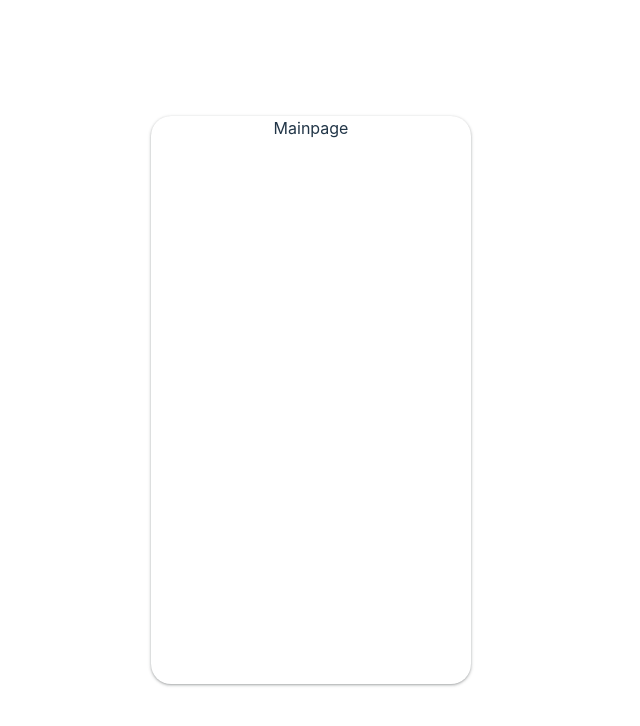
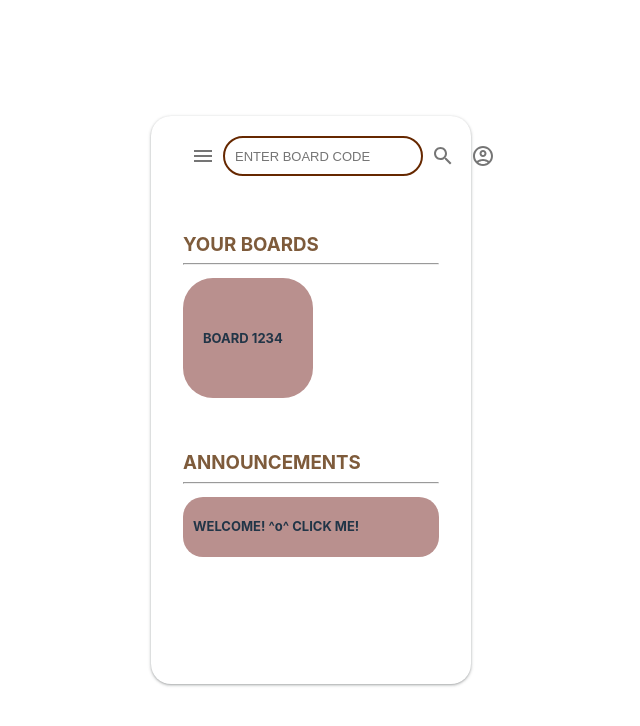
Before and after one commit to colette-exe/join-a-board, a React (Vite) app: page /join-a-board/home in a window 1280 px wide. Shown: the top 726 px of the page, without its empty margins (329-969 px from the left). Built offline with nearby package versions, Linux system fonts and the light colour scheme.

Commit message:
feat: add other pages and functions

```diff
--- a/package.json
+++ b/package.json
@@ -10,6 +10,10 @@
     "preview": "vite preview"
   },
   "dependencies": {
+    "@emotion/react": "^11.11.0",
+    "@emotion/styled": "^11.11.0",
+    "@mui/icons-material": "^5.11.16",
+    "@mui/material": "^5.13.1",
     "react": "^18.2.0",
     "react-dom": "^18.2.0",
     "react-router-dom": "^6.11.2"
--- a/src/App.jsx
+++ b/src/App.jsx
@@ -2,6 +2,8 @@ import React from 'react'
 import {BrowserRouter as Router, Routes, Route, Navigate} from 'react-router-dom';
 import LandingPage from './Pages/LandingPage';
 import Mainpage from './Pages/Mainpage';
+import BoardPage from './Pages/BoardPage';
+import AnnouncementPage from './Pages/AnnouncementPage';
 import './App.css'
 
 function App() {
@@ -13,7 +15,9 @@ function App() {
         <Routes>
           <Route path={home+"/"} element={<Navigate replace to={home+"/welcome"} />} />
           <Route path={home+"/welcome"} element={<LandingPage />} />
-          <Route path={home+"/home"} element={<Mainpage />} />
+          <Route path={home + "/home"} element={<Mainpage />} />
+          <Route path={home+"/boards"} element={<BoardPage />} />
+          <Route path={home+"/announcements"} element={<AnnouncementPage />} />
         </Routes>
       </Router>
     </div>
--- /dev/null
+++ b/src/Pages/AnnouncementPage.jsx
@@ -0,0 +1,52 @@
+import { React } from "react";
+import { useNavigate } from 'react-router-dom';
+import AccountCircleOutlinedIcon from '@mui/icons-material/AccountCircleOutlined';
+import ArrowBackOutlinedIcon from '@mui/icons-material/ArrowBackOutlined';
+import { IconButton } from "@mui/material";
+import './Page.css';
+
+export default function AnnouncementPage() {
+    let navigate = useNavigate();
+
+    const back = () => {
+        navigate("/join-a-board/home");
+    }
+
+    const clickBtn = () => {
+        console.log("button clicked");
+    }
+
+    return (
+        <div className="body">
+            <div id="banner">
+                <IconButton onClick={back}><ArrowBackOutlinedIcon /></IconButton>
+                <div id="board-1234"><h3>BOARD 1234</h3></div>
+                <IconButton><AccountCircleOutlinedIcon/></IconButton>
+            </div>
+            <div id="announcement-body">
+                <div id="announcement-1234">
+                    <p>
+                        WELCOME! :D
+                        <br />
+                        <br/>
+                        This is a sample announcement! I don't really have anything to announce...
+                        So! I'll just ask you. How are you today? :{">"}
+                        <br /><br/>
+                        I hope you're taking breaks! Take a second to just, take everything in, observe trees, breathe in and out.
+                        <br /><br/>
+                        You got this! Whatever you're going through right now, you will slay it!! I'm cheering for you!! ^o^
+                        <br /><br/>
+                        These are just colorful buttons. Pick a color and click to be able to respond to this announcement or mark it as read!!
+                        It is very important that you do this ok! Click click click!!
+                        <br /><br />
+                        Thank you so much for participating in this prototype test :{">"}
+                        <br /><br/>
+                    </p>
+                    <button id="green" onClick={clickBtn}></button>
+                    <button id="red" onClick={clickBtn}></button>
+                    <button id="blue" onClick={clickBtn}></button>
+                </div>
+            </div>
+        </div>
+    )
+}
--- /dev/null
+++ b/src/Pages/BoardPage.jsx
@@ -0,0 +1,57 @@
+import { React, useState } from "react";
+import { useNavigate } from "react-router-dom";
+import ArrowBackOutlinedIcon from '@mui/icons-material/ArrowBackOutlined';
+import AccountCircleOutlinedIcon from '@mui/icons-material/AccountCircleOutlined';
+import { IconButton } from "@mui/material";
+import './Page.css';
+
+export default function BoardPage() {
+    let navigate = useNavigate();
+    const [clicked, setClicked] = useState(false);
+
+    const viewAnnouncement = () => {
+        navigate('/join-a-board/announcements');
+    }
+
+    const back = () => {
+        navigate("/join-a-board/home");
+    }
+
+    const clickAnnouncement = () => {
+        if (clicked === false) {
+            setClicked(true);
+            var view = document.createElement("button");
+            view.innerHTML = "VIEW";
+            view.onclick = viewAnnouncement;
+            view.style.position = "relative";
+            view.style.top = "20px";
+
+            var div = document.getElementById('announcement-1234');
+            div.style.height = '100px';
+            div.style.transitionDuration = '200ms';
+            div.appendChild(view);
+            setTimeout(() => {
+                div.style.height = '60px';
+                div.removeChild(div.lastChild);
+                setClicked(false);
+            }, 5000); // 5 seconds
+        }
+    }
+
+    return (
+        <div className="body">
+            <div id="banner">
+                <IconButton onClick={back}><ArrowBackOutlinedIcon /></IconButton>
+                <div id="board-1234"><h3>BOARD 1234</h3></div>
+                <IconButton><AccountCircleOutlinedIcon/></IconButton>
+            </div>
+            <div id="board-body">
+            <h3>ANNOUNCEMENTS</h3>
+                <hr/>
+                <div id='announcements'>
+                <div id='announcement-1234' onClick={clickAnnouncement}>WELCOME! ^o^ CLICK ME!</div>
+                </div>
+            </div>
+        </div>
+    );
+}
--- a/src/Pages/LandingPage.jsx
+++ b/src/Pages/LandingPage.jsx
@@ -12,15 +12,15 @@ export default function LandingPage() {
         if (inputValue === boardCode) {
             navigate('/join-a-board/home');
         } else {
-            alert("Incorrect Board Code!");
+            alert("Board doesn't exist!");
         }
     }
 
     return (
         <div className="body">
             <img id="logo" src={logo} />
-            <input placeholder="ENTER BOARD CODE" value={inputValue} onChange={(e) => setInputValue(e.target.value) }/>
-            <button className="button" onClick={() => checkInput()}>SUBMIT</button>
+            <input id="input-landpage" placeholder="ENTER BOARD CODE" value={inputValue} onChange={(e) => setInputValue(e.target.value) }/>
+            <button id="button-landpage" onClick={() => checkInput()}>SUBMIT</button>
         </div>
     );
 }
--- a/src/Pages/Mainpage.jsx
+++ b/src/Pages/Mainpage.jsx
@@ -1,10 +1,78 @@
-import React from "react";
+import { React, useState } from "react";
+import { useNavigate } from "react-router-dom";
+import MenuIcon from '@mui/icons-material/Menu';
+import SearchIcon from '@mui/icons-material/Search';
+import AccountCircleOutlinedIcon from '@mui/icons-material/AccountCircleOutlined';
+import { IconButton } from "@mui/material";
 import './Page.css';
 
 export default function Mainpage() {
+    let navigate = useNavigate();
+    const [inputValue, setInputValue] = useState("");
+    const [searchResult, setSearchResult] = useState(null);
+    const [clicked, setClicked] = useState(false);
+    const boardCode = "BOARD1234";
+
+    const checkInput = () => {
+        if (inputValue === "") setSearchResult(null);
+        else if (inputValue !== boardCode) setSearchResult(false);
+        else setSearchResult(true);
+    }
+
+    const clickBoard = () => {
+        navigate('/join-a-board/boards');
+    }
+
+    const viewAnnouncement = () => {
+        navigate('/join-a-board/announcements');
+    }
+
+    const clickAnnouncement = () => {
+        if (clicked === false) {
+            setClicked(true);
+            var view = document.createElement("button");
+            view.innerHTML = "VIEW";
+            view.onclick = viewAnnouncement;
+            view.style.position = "relative";
+            view.style.top = "20px";
+
+            var div = document.getElementById('announcement-1234');
+            div.style.height = '100px';
+            div.style.transitionDuration = '200ms';
+            div.appendChild(view);
+            setTimeout(() => {
+                div.style.height = '60px';
+                div.removeChild(div.lastChild);
+                setClicked(false);
+            }, 5000); // 5 seconds
+        }
+    }
+
     return (
         <div className="body">
-            Mainpage
+            <div id="banner">
+                <IconButton><MenuIcon /></IconButton>
+                <input id="input-mainpage" placeholder="ENTER BOARD CODE" value={inputValue} onChange={(e) => setInputValue(e.target.value) }/>
+                <IconButton id="button-mainpage" onClick={() => checkInput()}><SearchIcon /></IconButton>
+                <IconButton><AccountCircleOutlinedIcon/></IconButton>
+            </div>
+            <div id="home-body">
+            {(searchResult === false) ?
+                <h2>BOARD NOT FOUND!</h2> :
+                    <>
+                        <h3>YOUR BOARDS</h3>
+                        <hr/>
+                    <div id='boards'>
+                        <div id='board-1234' onClick={clickBoard}>BOARD 1234</div>
+                    </div>
+                        <h3>ANNOUNCEMENTS</h3>
+                        <hr/>
+                    <div id='announcements'>
+                    <div id='announcement-1234' onClick={clickAnnouncement}>WELCOME! ^o^ CLICK ME!</div>
+                    </div>
+                </>
+                }
+            </div>
         </div>
     );
 }
--- a/src/Pages/Page.css
+++ b/src/Pages/Page.css
@@ -10,9 +10,23 @@
     align-items: center;
 }
 
+h3 {
+    color: rgb(126, 91, 59);
+    text-align: left;
+    line-height: 0%;
+}
+
+hr {
+    color: rgb(143, 109, 75);
+}
+
+#logo {
+    position: relative;
+    top: 70px;
+    max-width: 300px;
+}
+
 input {
-    position: relative;
-    top: 130px;
     color: rgb(144, 120, 118);
 
     background-color: #ffffff;
@@ -22,15 +36,27 @@ input {
     border-color: rgb(102, 40, 0);
 }
 
-#logo {
+input#input-landpage {
     position: relative;
-    top: 70px;
-    max-width: 300px;
+    top: 130px;
+
+    color: rgb(144, 120, 118);
+
+    background-color: #ffffff;
+    padding: 7px 10px;
+    border-radius: 5px;
+    border-style: solid;
+    border-color: rgb(102, 40, 0);
 }
 
-.button {
+input#input-mainpage {
     position: relative;
-    top: 140px;
+    padding: 5px 10px;
+    border-radius: 50px;
+    font-size: 13px;
+}
+
+button {
     padding: 8px 17px;
 
     color: rgb(144, 120, 118);
@@ -41,3 +67,134 @@ input {
     border-color: rgb(124, 88, 54);
     border-width: 1px;
 }
+
+button#button-landpage {
+    position: relative;
+    top: 140px;
+}
+
+IconButton#button-mainpage {
+    position: relative;
+}
+
+#banner {
+    position: relative;
+    top: 20px;
+    width: 80%;
+
+    display: inline-flex;
+}
+
+#home-body {
+    position: relative;
+    top: 70px;
+    width: 80%;
+    height: 75%;
+}
+
+#home-body div#boards, div#announcements {
+    margin-bottom: 70px;
+}
+
+div#boards div {
+    position: relative;
+    top: 5px;
+    display: flex;
+
+    padding-left: 20px;
+    max-width: 100px;
+    height: 100px;
+
+    align-items: center;
+    font-size: 13px;
+    font-weight: bold;
+
+    background-color: rgb(185, 144, 142);
+    border-radius: 30px;
+}
+
+div#announcements div {
+    position: relative;
+    top: 5px;
+    display: flex;
+
+    padding-left: 10px;
+    max-width: 100%;
+    height: 60px;
+
+    align-items: center;
+    font-size: 13px;
+    font-weight: bold;
+
+    background-color: rgb(185, 144, 142);
+    border-radius: 20px;
+}
+
+div#board-1234 {
+    padding: 10px;
+    width: 200px;
+}
+
+div#board-1234 h3 {
+    margin-left: 10px;
+    color: black;
+}
+
+div#announcement-body div#announcement-1234 {
+    margin-top: 30px;
+    width: 250px;
+    height: 400px;
+    padding: 10px;
+
+    border-radius: 20px;
+
+    box-shadow: rgb(148, 103, 101) 0px 1px 4px, rgb(185, 144, 142) 0px 0px 0px 3px;
+
+    font-size: 16px;
+    font-weight: bold;
+    overflow: scroll;
+    text-align: justify;
+}
+
+button#green {
+    margin-left: 5%;
+    width: 70px;
+    height: 40px;
+
+    background-color: rgb(102, 242, 79);
+    border-color: rgb(62, 130, 58);
+    border-width: 1px;
+    border-radius: 20px;
+    border-style: solid;
+}
+
+button#red {
+    margin-left: 5%;
+    width: 70px;
+    height: 40px;
+
+    background-color: rgb(236, 134, 134);
+    border-color: rgb(166, 92, 88);
+    border-width: 1px;
+    border-radius: 20px;
+    border-style: solid;
+}
+
+button#blue {
+    margin-left: 5%;
+    width: 70px;
+    height: 40px;
+
+    background-color: rgb(147, 218, 234);
+    border-color: rgb(34, 93, 130);
+    border-width: 1px;
+    border-radius: 20px;
+    border-style: solid;
+}
+
+div#board-body {
+    position: relative;
+    top: 50px;
+    width: 80%;
+    height: 75%;
+}
```
Also changed, not shown: 1 other file (tests, documents, lock files or other folders).
